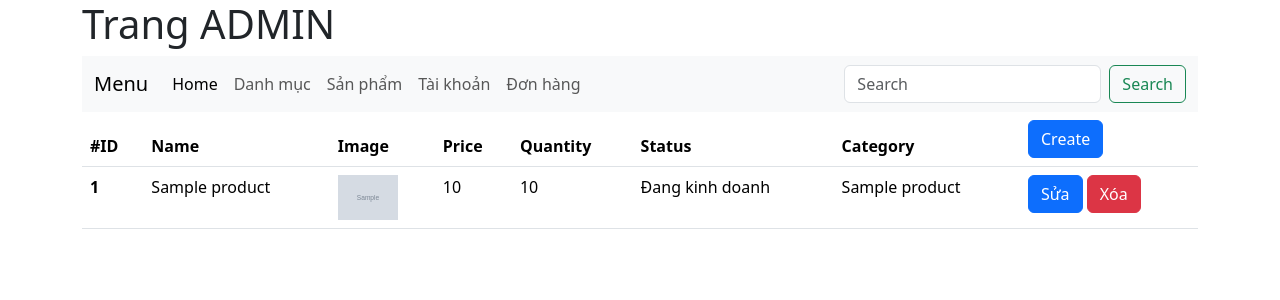
After one commit to vhgdev/DA1, a PHP site: the page made by views/admin/products/list.php in a window 1280 px wide. The commit adds this page. Shown: the top 300 px of the page. Run offline with PHP 8.4, Linux system fonts and the light colour scheme; tables that the repository leaves empty or names only in its code hold one stand-in row (values such as "Sample post"); the template is opened without the code that fills it: most values are stand-ins (such as "Sample title", 1, 10 or a date in 2020); grey boxes marked "Sample" are stand-in pictures; some libraries are stand-ins or nearby versions.

Commit message:
hiện thị danh sách sản phẩm admin

```diff
--- /dev/null
+++ b/views/admin/products/list.php
@@ -0,0 +1,42 @@
+<?php include_once ROOT_DIR . "views/admin/header.php" ?>
+
+<div>
+    <table class="table">
+        <thead>
+            <tr>
+                <th scope="col">#ID</th>
+                <th scope="col">Name</th>
+                <th scope="col">Image</th>
+                <th scope="col">Price</th>
+                <th scope="col">Quantity</th>
+                <th scope="col">Status</th>
+                <th scope="col">Category</th>
+                <th scope="col">
+                    <a href="<?= ADMIN_URL . '?ctl=addsp' ?>" class="btn btn-primary">Create</a>
+                </th>
+            </tr>
+        </thead>
+        <tbody>
+            <?php foreach ($products as $pro) : ?>
+                <tr>
+                    <th scope="row"><?= $pro['id'] ?></th>
+                    <td><?= $pro['name'] ?></td>
+                    <td>
+                        <img src="<?= ROOT_URL_ . $pro['image'] ?>" width="60" alt="">
+                    </td>
+                    <td><?= $pro['price'] ?></td>
+                    <td><?= $pro['quantity'] ?></td>
+                    <td><?= $pro['status'] ? 'Đang kinh doanh' : 'Ngừng kinh doanh' ?></td>
+                    <td><?= $pro['cate_name'] ?></td>
+                    <td>
+                        <a href="<?= ADMIN_URL . '?ctl=editsp&id=' . $pro['id'] ?>" class="btn btn-primary">Sửa</a>
+                        <a href="<?= ADMIN_URL . '?ctl=deletesp&id=' . $pro['id'] ?>" class="btn btn-danger" onclick="return confirm('Bạn có muốn xóa không')">Xóa</a>
+                    </td>
+                </tr>
+            <?php endforeach ?>
+        </tbody>
+    </table>
+</div>
+</div>
+
+<?php include_once ROOT_DIR . "views/admin/footer.php";
```
Also changed, not shown: admin/index.php (+14 -1 lines), controllers/admin/AdminProductController.php (added, +12 -0 lines), views/admin/products/add.php (added), views/admin/products/edit.php (added).
